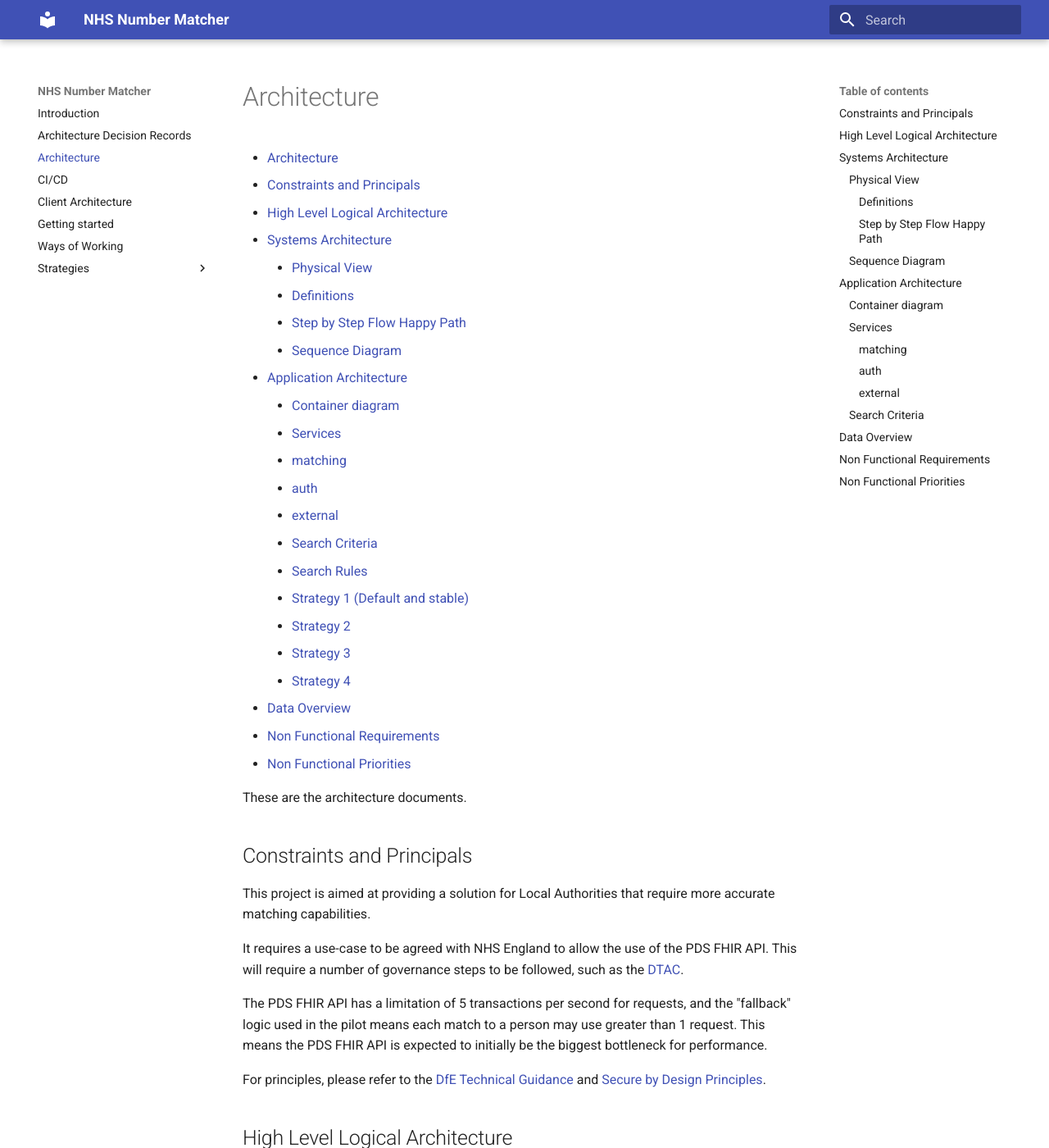
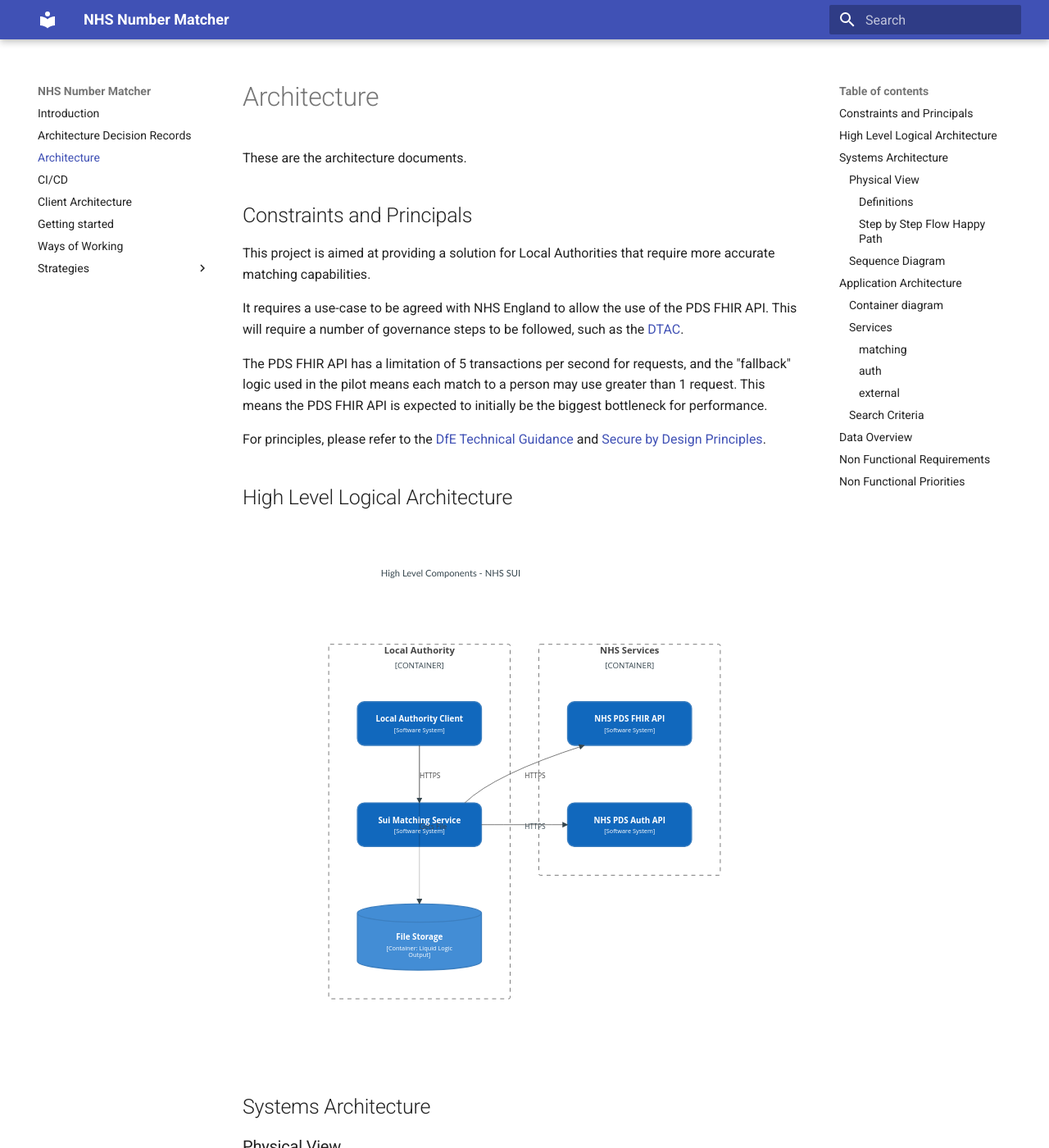
Before and after one commit to DFE-Digital/SUI_Matcher, an MkDocs documentation site: the page built from documentation/docs/architecture.md, in a window 1280 px wide and 1400 px high. Shown: the whole window at 82% size. Built offline with MkDocs 1.6.1 and Material for MkDocs 9.7.7, drawn with Linux system fonts in a browser that asks for light colours.

Commit message:
Remove TOC from architecture page, as sidebar already contains same (auto generated) functionality

```diff
--- a/documentation/docs/architecture.md
+++ b/documentation/docs/architecture.md
@@ -1,32 +1,4 @@
 # Architecture
-
-<!--toc:start-->
-
-- [Architecture](#architecture)
-  - [Constraints and Principals](#constraints-and-principals)
-  - [High Level Logical Architecture](#high-level-logical-architecture)
-  - [Systems Architecture](#systems-architecture)
-    - [Physical View](#physical-view)
-      - [Definitions](#definitions)
-      - [Step by Step Flow Happy Path](#step-by-step-flow-happy-path)
-    - [Sequence Diagram](#sequence-diagram)
-  - [Application Architecture](#application-architecture)
-    - [Container diagram](#container-diagram)
-    - [Services](#services)
-      - [matching](#matching)
-      - [auth](#auth)
-      - [external](#external)
-    - [Search Criteria](#search-criteria)
-    - [Search Rules](#search-rules)
-      - [Strategy 1 (Default and stable)](#strategy-1-default-and-stable)
-      - [Strategy 2](#strategy-2)
-      - [Strategy 3](#strategy-3)
-      - [Strategy 4](#strategy-4)
-  - [Data Overview](#data-overview)
-  - [Non Functional Requirements](#non-functional-requirements)
-  - [Non Functional Priorities](#non-functional-priorities)
-
-<!--toc:end-->
 
 These are the architecture documents.
 
```
